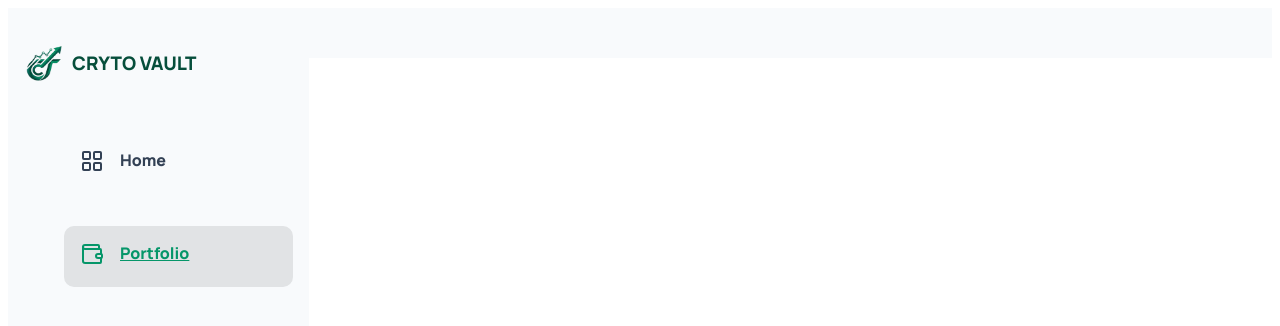
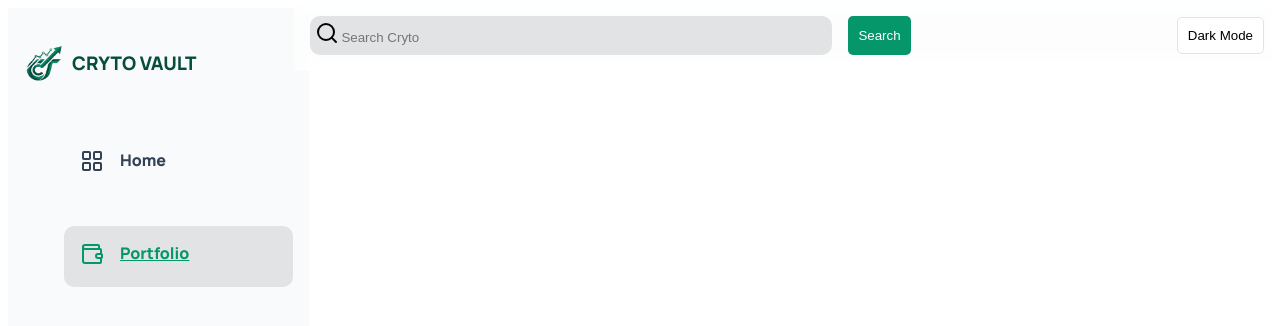
Before and after one commit to sarthak-gupta229/CryptoTracker, a plain HTML site: page portolio.html in a window 1280 px wide. Drawn offline with nearby package versions, Linux system fonts and the light colour scheme; no server answers.

Commit message:
second page dark mode

```diff
--- a/portolio.html
+++ b/portolio.html
@@ -69,8 +69,49 @@
         </ul>
       </div>
       <div id="home">
-        <div>
-          <div></div>
+        <div id="nav">
+          <div style="display: flex; gap: 1rem">
+            <div id="searchbar">
+              <span
+                ><svg
+                  xmlns="http://www.w3.org/2000/svg"
+                  width="24"
+                  height="24"
+                  viewBox="0 0 24 24"
+                  fill="none"
+                  stroke="currentColor"
+                  stroke-width="2"
+                  stroke-linecap="round"
+                  stroke-linejoin="round"
+                  class="lucide lucide-search-icon lucide-search"
+                >
+                  <path d="m21 21-4.34-4.34" />
+                  <circle cx="11" cy="11" r="8" /></svg
+              ></span>
+              <span>
+                <input
+                  type="text"
+                  id="search"
+                  name="search"
+                  value=""
+                  placeholder="Search Cryto"
+                />
+              </span>
+            </div>
+            <button
+              style="
+                padding: 10px 10px 10px 10px;
+                border-radius: 5px;
+                border: none;
+                background-color: #059669;
+                color: white;
+              "
+              onclick="searchCrypto()"
+            >
+              Search
+            </button>
+          </div>
+          <button id="theme-toggle" onclick="toggleTheme()">Dark Mode</button>
         </div>
       </div>
     </div>
```
